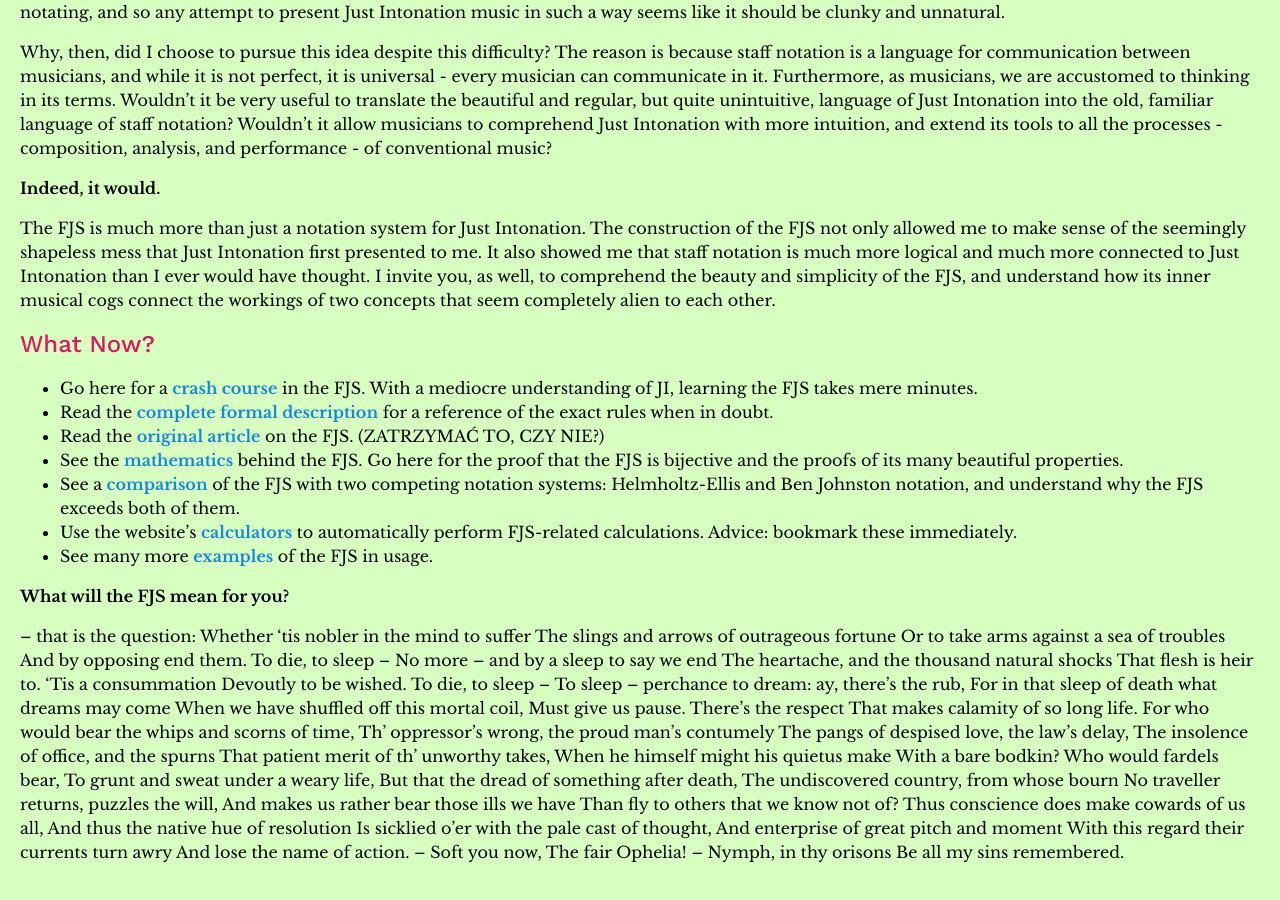
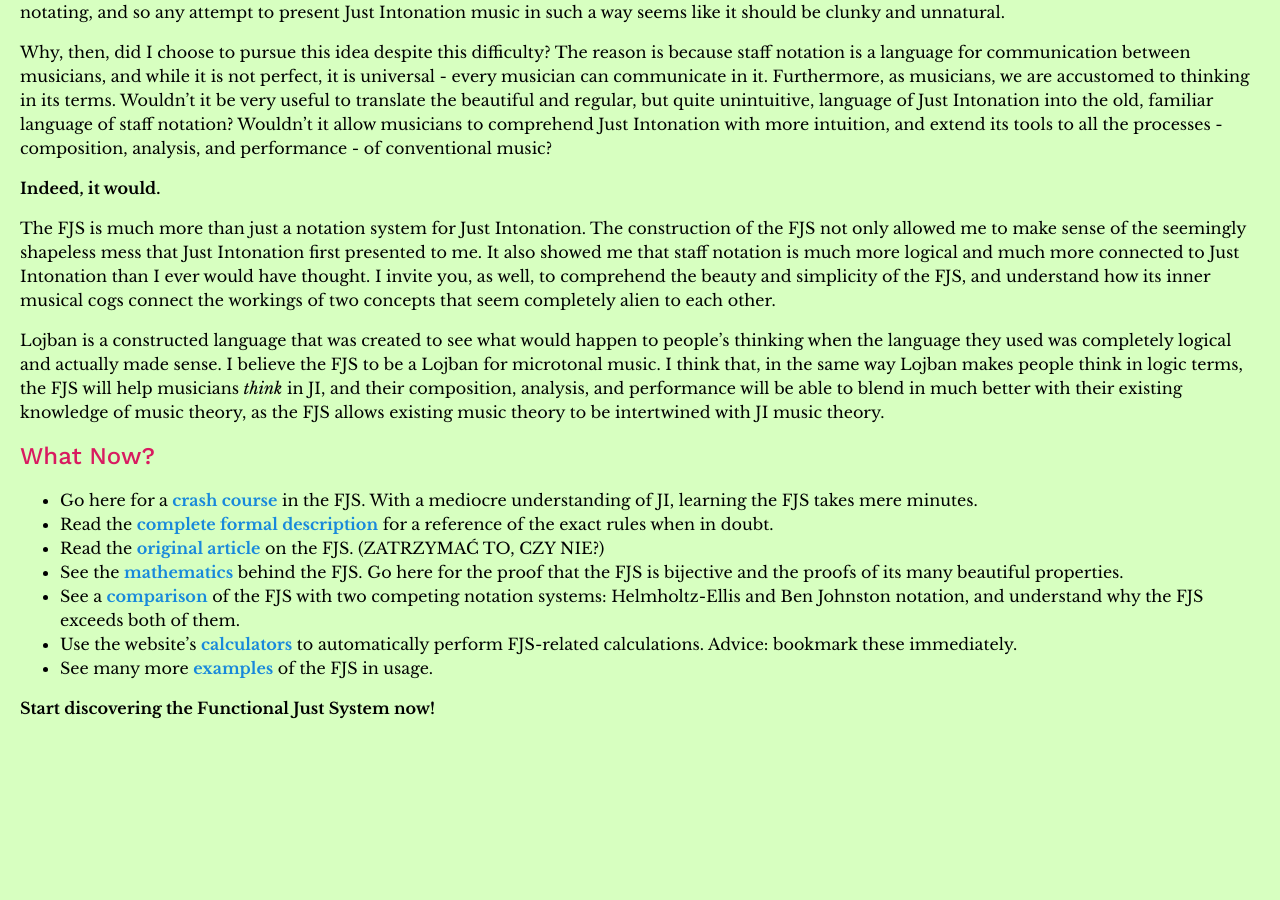
Before and after one commit to misotanni/misotanni.github.io, a Jekyll site: the page built from fjs/en/index.md, in a window 1280 px wide and 900 px high, scrolled down 1768 px. Built offline with Jekyll 4.4.1, drawn with Linux system fonts in a browser that asks for light colours; after the commit the page ends 2524 px from its top, so only the background shows below that; some of the changed text lies outside the part shown.

Commit message:
Update index.md

```diff
--- a/fjs/en/index.md
+++ b/fjs/en/index.md
@@ -25,7 +25,7 @@ The Functional Just System:
 - has fundamental elements that are exceptionally simple, and sufficient for all purposes, but also a **shorthand** system optimized for **common situations**;
 - is **procedurally generated** at every step by an algorithm, and so it is perfect for usage in computer music, and can be completely automated without the need for memorization or look-up tables. (This website contains several calculators for these purposes.)
 
-**Start discovering the Functional Just System now!**
+**What will the FJS mean for you?**
 
 ## What Is Just Intonation?
 
@@ -65,6 +65,8 @@ Why, then, did I choose to pursue this idea despite this difficulty? The reason
 
 The FJS is much more than just a notation system for Just Intonation. The construction of the FJS not only allowed me to make sense of the seemingly shapeless mess that Just Intonation first presented to me. It also showed me that staff notation is much more logical and much more connected to Just Intonation than I ever would have thought. I invite you, as well, to comprehend the beauty and simplicity of the FJS, and understand how its inner musical cogs connect the workings of two concepts that seem completely alien to each other.
 
+Lojban is a constructed language that was created to see what would happen to people's thinking when the language they used was completely logical and actually made sense. I believe the FJS to be a Lojban for microtonal music. I think that, in the same way Lojban makes people think in logic terms, the FJS will help musicians *think* in JI, and their composition, analysis, and performance will be able to blend in much better with their existing knowledge of music theory, as the FJS allows existing music theory to be intertwined with JI music theory.
+
 ## What Now?
 
 - Go here for a [crash course](https://misotanni.bandcamp.com/album/6-digit-computer-ost) in the FJS. With a mediocre understanding of JI, learning the FJS takes mere minutes.
@@ -75,40 +77,4 @@ The FJS is much more than just a notation system for Just Intonation. The constr
 - Use the website's [calculators](https://misotanni.bandcamp.com/album/6-digit-computer-ost) to automatically perform FJS-related calculations. Advice: bookmark these immediately.
 - See many more [examples](https://misotanni.bandcamp.com/album/6-digit-computer-ost) of the FJS in usage.
 
-**What will the FJS mean for you?**
-
-– that is the question:
-Whether 'tis nobler in the mind to suffer
-The slings and arrows of outrageous fortune
-Or to take arms against a sea of troubles
-And by opposing end them. To die, to sleep –
-No more – and by a sleep to say we end
-The heartache, and the thousand natural shocks
-That flesh is heir to. 'Tis a consummation
-Devoutly to be wished. To die, to sleep –
-To sleep – perchance to dream: ay, there's the rub,
-For in that sleep of death what dreams may come
-When we have shuffled off this mortal coil,
-Must give us pause. There's the respect
-That makes calamity of so long life.
-For who would bear the whips and scorns of time,
-Th' oppressor's wrong, the proud man's contumely
-The pangs of despised love, the law's delay,
-The insolence of office, and the spurns
-That patient merit of th' unworthy takes,
-When he himself might his quietus make
-With a bare bodkin? Who would fardels bear,
-To grunt and sweat under a weary life,
-But that the dread of something after death,
-The undiscovered country, from whose bourn
-No traveller returns, puzzles the will,
-And makes us rather bear those ills we have
-Than fly to others that we know not of?
-Thus conscience does make cowards of us all,
-And thus the native hue of resolution
-Is sicklied o'er with the pale cast of thought,
-And enterprise of great pitch and moment
-With this regard their currents turn awry
-And lose the name of action. – Soft you now,
-The fair Ophelia! – Nymph, in thy orisons
-Be all my sins remembered.
+**Start discovering the Functional Just System now!**
```
